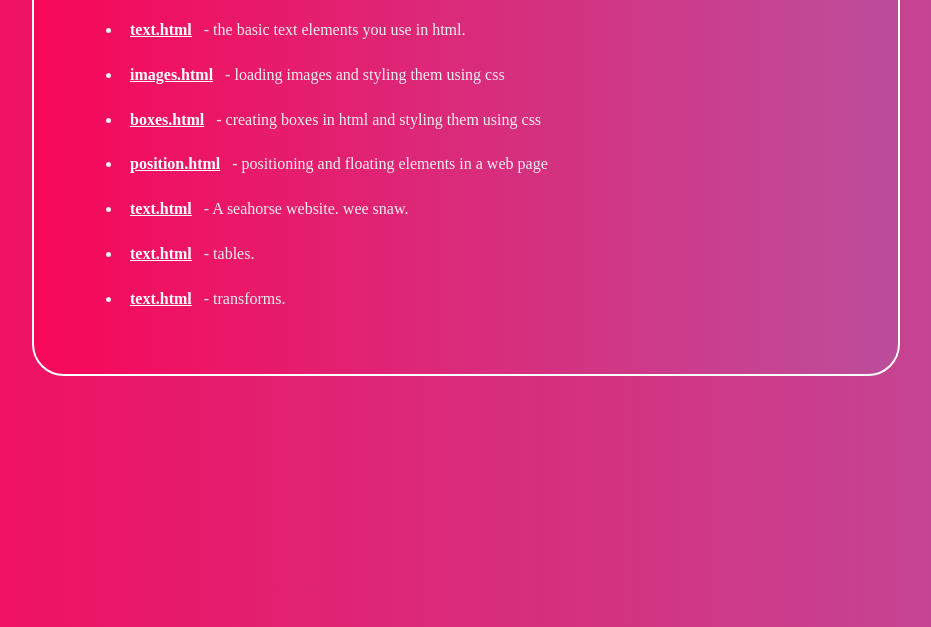
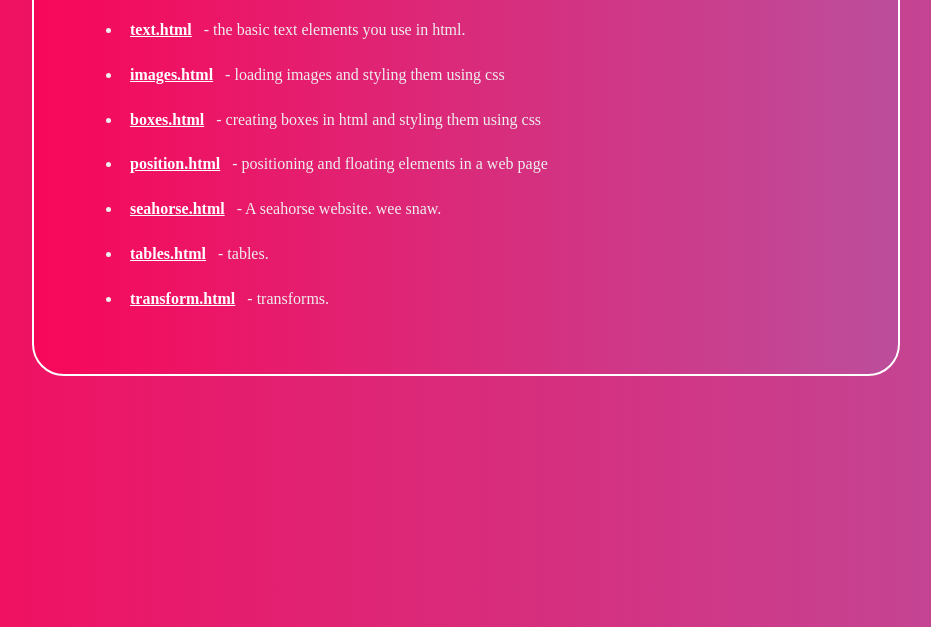
Before and after one commit to ellaboutwell/Lcc-site, a plain HTML site: page index.html in a window 1280 px wide. Shown: the part 173-800 px from the top of the page, without its empty margins (174-1105 px from the left). Drawn offline with nearby package versions, Linux system fonts and the light colour scheme.

Commit message:
Update index.html

```diff
--- a/index.html
+++ b/index.html
@@ -95,15 +95,15 @@ background: linear-gradient(to right, #f80759, #bc4e9c); /* W3C, IE 10+/ Edge, F
             </li>
              <li>
                 <strong><a href="seahorse.html"
-                        target="_blank">text.html</a></strong> - A seahorse website. wee snaw.
+                        target="_blank">seahorse.html</a></strong> - A seahorse website. wee snaw.
             </li>
              <li>
                 <strong><a href="tables.html"
-                        target="_blank">text.html</a></strong> - tables.
+                        target="_blank">tables.html</a></strong> - tables.
             </li>
              <li>
                 <strong><a href="transform.html"
-                        target="_blank">text.html</a></strong> - transforms.
+                        target="_blank">transform.html</a></strong> - transforms.
             </li>
         </ul>
     </main>
```
